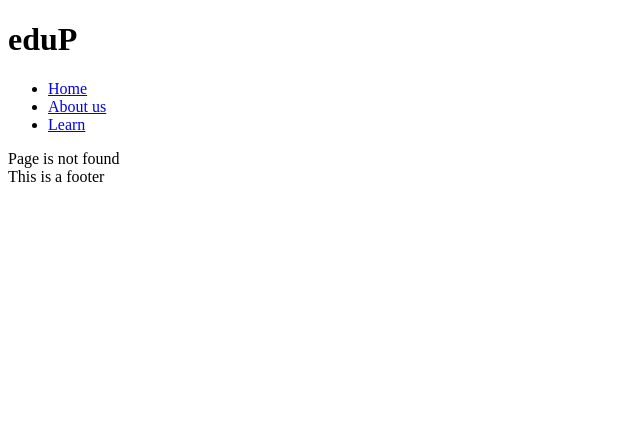
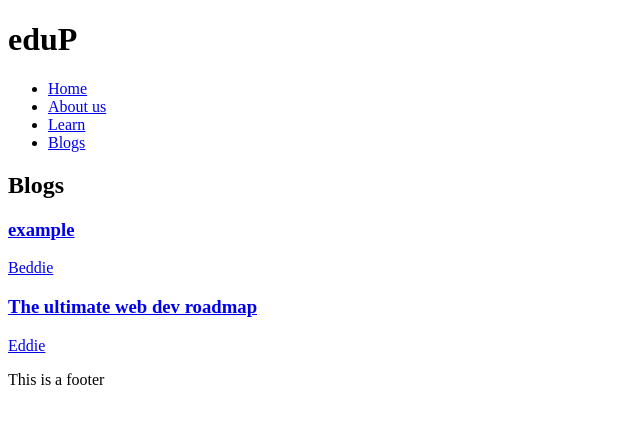
Before and after one commit to NafiurSiddiqui/Gatsby-learner, a Gatsby site: page /blogs in a window 1280 px wide. Before the commit this address had no page. Shown: the whole page, without its empty margins (0-640 px from the left). Built offline with nearby package versions, Linux system fonts and the light colour scheme; Gatsby itself is replaced by a stand-in of ours.

Commit message:
projects added

```diff
--- a/src/blogs/example.md
+++ b/src/blogs/example.md
@@ -1,6 +1,6 @@
 ---
 title: example
-author: Eddie
+author: Beddie
 slug: example blog
 ---
 
--- a/src/components/NavBar.js
+++ b/src/components/NavBar.js
@@ -4,7 +4,7 @@ import React from 'react';
 export default function NavBar() {
 	const data = useStaticQuery(
 		graphql`
-			query MyQuery {
+			query SiteInfo {
 				site {
 					siteMetadata {
 						title
@@ -31,6 +31,9 @@ export default function NavBar() {
 					<li>
 						<Link to="/learn">Learn</Link>
 					</li>
+					<li>
+						<Link to="/blogs">Blogs</Link>
+					</li>
 				</ul>
 			</nav>
 		</header>
--- /dev/null
+++ b/src/pages/blogs.js
@@ -0,0 +1,44 @@
+import { graphql, Link } from 'gatsby';
+import React from 'react';
+import Layout from '../components/Layout';
+
+export default function Blogs({ data }) {
+	const blogs = data.allMarkdownRemark.nodes;
+
+	console.log(blogs);
+
+	return (
+		<Layout>
+			<div>
+				<h1>Blogs</h1>
+
+				<section className="blogs">
+					{blogs.map((blog) => (
+						<Link to={'/blogs/' + blog.frontmatter.slug} key={blog.id}>
+							<div>
+								<h3>{blog.frontmatter.title}</h3>
+								<p>{blog.frontmatter.author}</p>
+							</div>
+						</Link>
+					))}
+				</section>
+			</div>
+		</Layout>
+	);
+}
+
+//exprot BlogQuery
+export const query = graphql`
+	query BlogQuery {
+		allMarkdownRemark {
+			nodes {
+				frontmatter {
+					author
+					slug
+					title
+				}
+				id
+			}
+		}
+	}
+`;
--- a/src/pages/index.js
+++ b/src/pages/index.js
@@ -3,7 +3,7 @@ import * as React from 'react';
 import Layout from '../components/Layout';
 
 export default function Home({ data }) {
-	// console.log(data);
+	console.log(data);
 	return (
 		<>
 			<Layout>
@@ -19,7 +19,7 @@ export default function Home({ data }) {
 }
 
 export const query = graphql`
-	query MyQuery {
+	query SiteInfo {
 		site {
 			siteMetadata {
 				title
```
